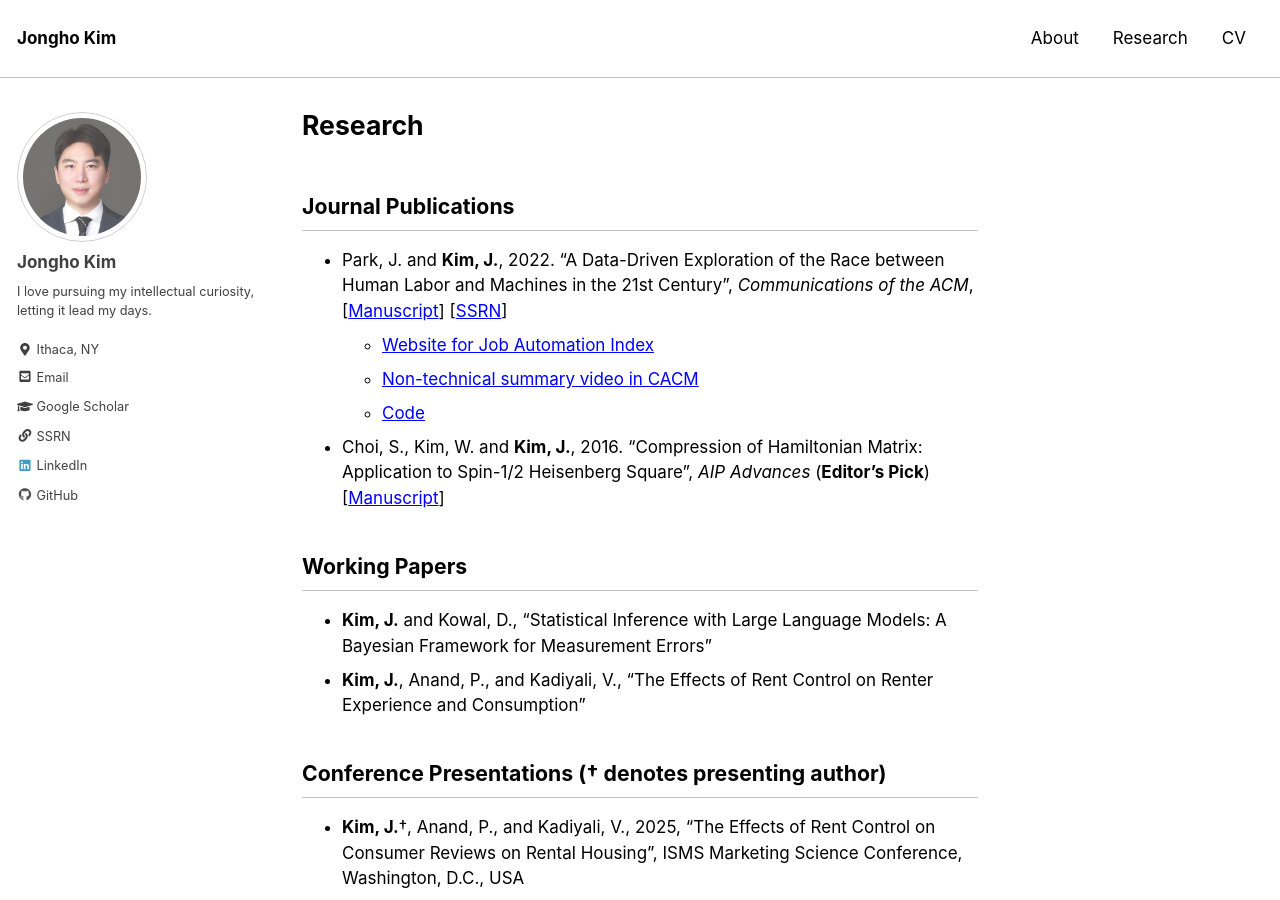
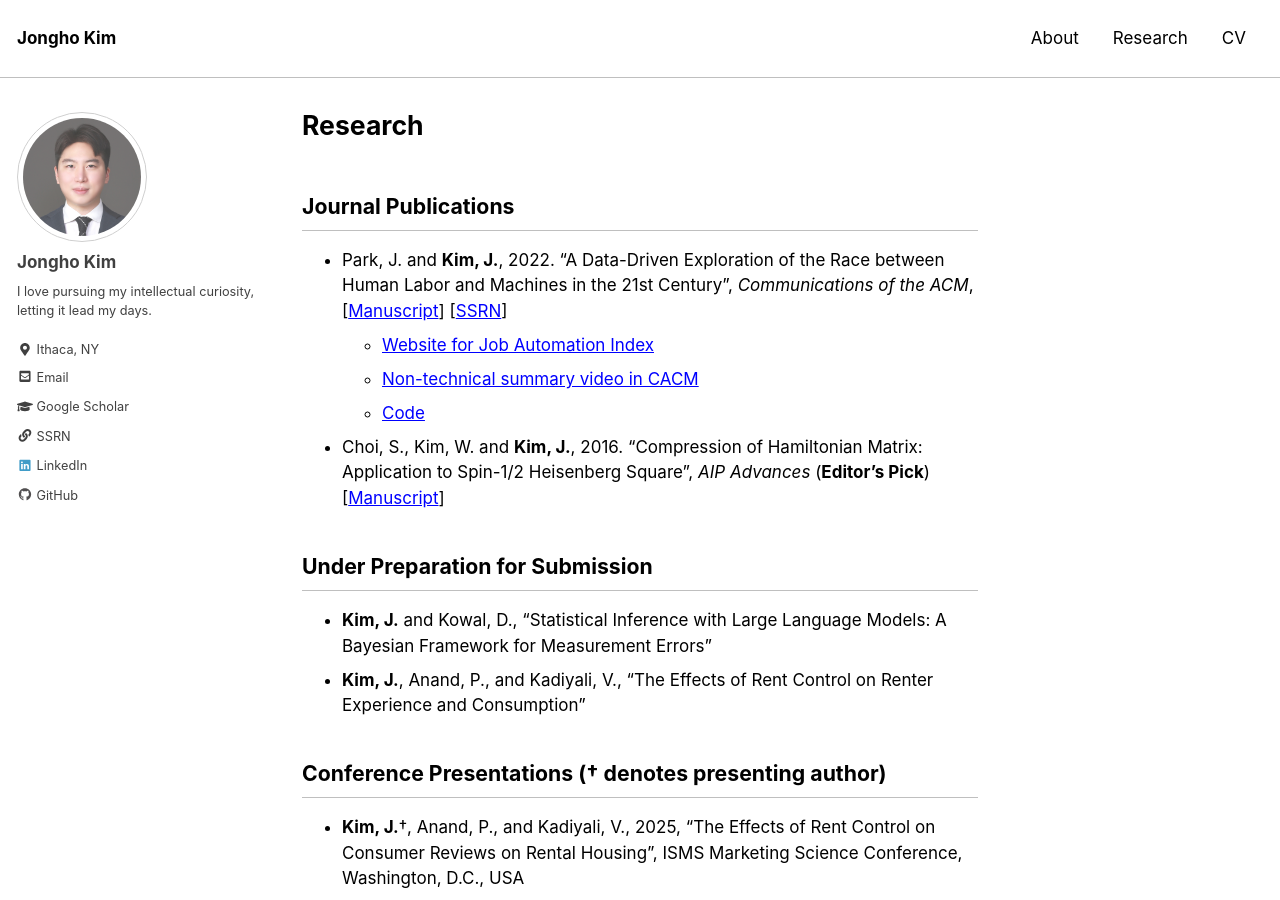
Before and after one commit to jonghkim/jonghkim.github.io, a Jekyll site: the page built from _pages/research.md, in a window 1280 px wide and 900 px high. Built offline with Jekyll 4.4.1, drawn with Linux system fonts in a browser that asks for light colours.

```diff
--- a/_pages/research.md
+++ b/_pages/research.md
@@ -12,7 +12,7 @@ last_modified_at: 2021-03-28
   - [Code](https://github.com/jonghkim/job-automation-index)
 - Choi, S., Kim, W. and **Kim, J.**, 2016. “Compression of Hamiltonian Matrix: Application to Spin-1/2 Heisenberg Square”, *AIP Advances* (**Editor’s Pick**) [[Manuscript](https://aip.scitation.org/doi/pdf/10.1063/1.4963834?class=pdf)]
 
-## Working Papers
+## Under Preparation for Submission
 - **Kim, J.** and Kowal, D., "Statistical Inference with Large Language Models: A Bayesian Framework for Measurement Errors"
 - **Kim, J.**, Anand, P., and Kadiyali, V., "The Effects of Rent Control on Renter Experience and Consumption"
 
```
